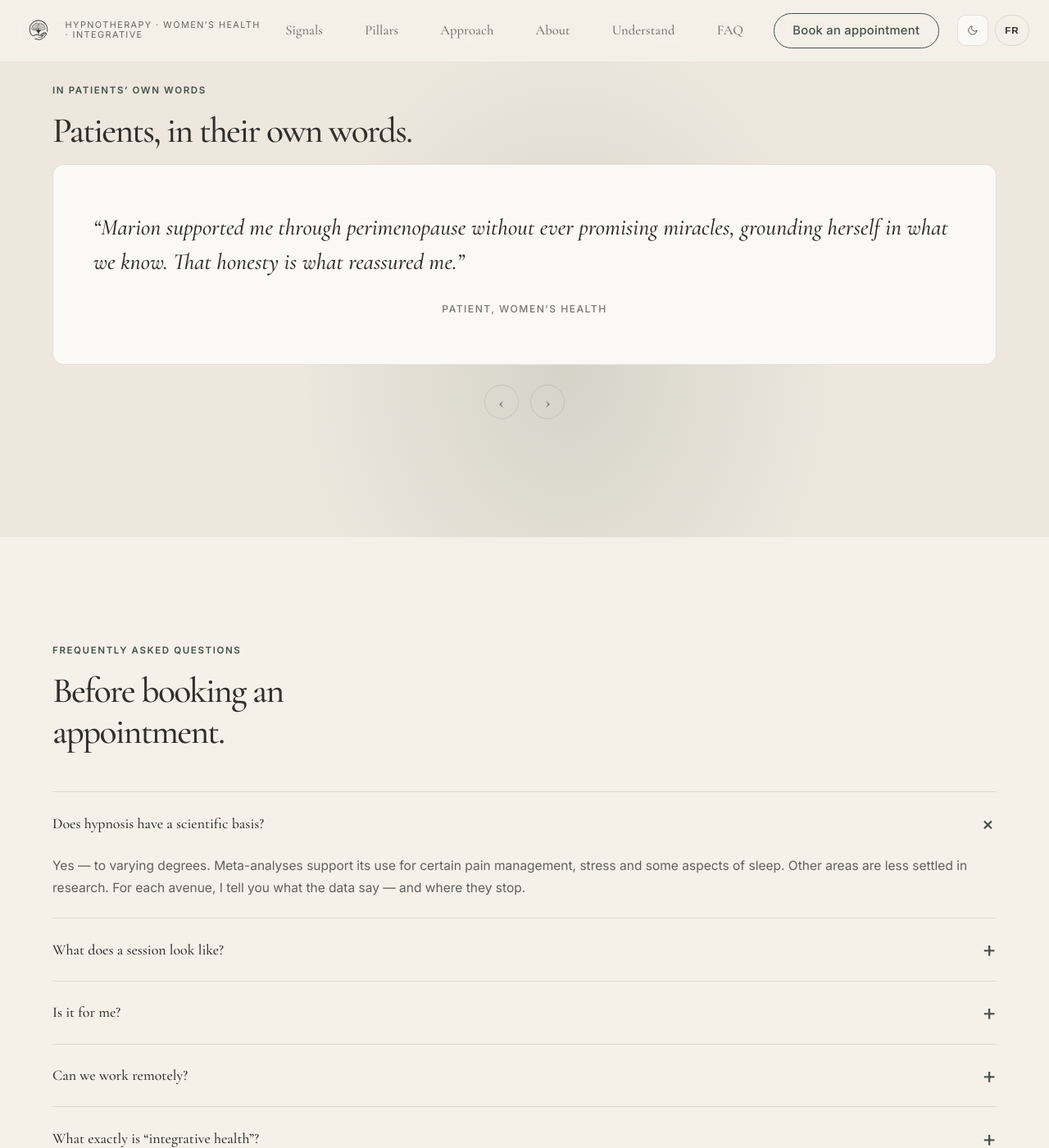
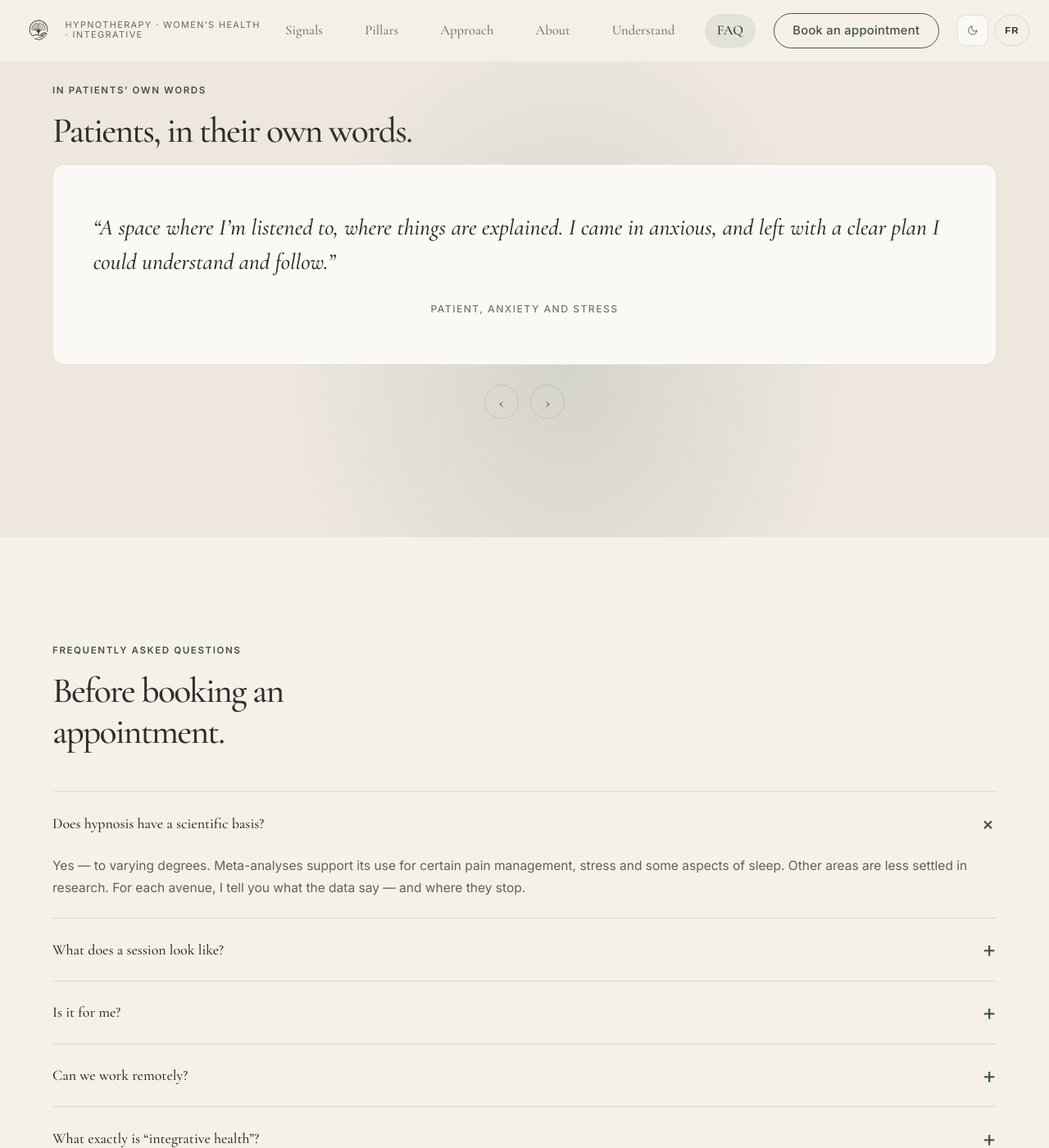
Before and after one commit to logan169/hypno-site, a Jekyll site: the page built from index.md, in a window 1280 px wide and 1400 px high, scrolled down 5693 px. Shown: the whole window at 82% size. Built offline with Jekyll 4.4.1, drawn with Linux system fonts in a browser that asks for light colours; part of the change alters nothing that is shown.

Commit message:
Nav: rounded pill scroll-spy (was never firing: [href^=#] missed absolute hrefs) + CTA active state; hide scrollbar gutter so section backgrounds read as full 100% vs navbar. Verified pills follow scroll (Piliers/Approche/rendezvous), CTA active fill, 390px sections=100%.

```diff
--- a/_includes/head.html
+++ b/_includes/head.html
@@ -39,10 +39,10 @@
   <script>window.__BASEURL__="{{ site.baseurl }}/";</script>
 
   <!-- Styles + JS criticques (préchargés avant <link>/<script> pour couper le TTI) -->
-  <link rel="preload" href="{{ site.baseurl }}/assets/css/marion.css?v=rework8" as="style">
+  <link rel="preload" href="{{ site.baseurl }}/assets/css/marion.css?v=rework9" as="style">
   <link rel="preload" href="{{ site.baseurl }}/assets/js/main.js" as="script">
-  <link rel="stylesheet" href="{{ site.baseurl }}/assets/css/marion.css?v=rework8">
-  {% if page.collection == 'revue' %}<link rel="stylesheet" href="{{ site.baseurl }}/assets/css/revue.css?v=rework8">{% endif %}
+  <link rel="stylesheet" href="{{ site.baseurl }}/assets/css/marion.css?v=rework9">
+  {% if page.collection == 'revue' %}<link rel="stylesheet" href="{{ site.baseurl }}/assets/css/revue.css?v=rework9">{% endif %}
 
   <!-- Google Analytics (GA4) -->
   {% if site.analytics.enabled and site.analytics.id and jekyll.environment == 'production' %}
--- a/assets/css/marion.css
+++ b/assets/css/marion.css
@@ -117,11 +117,14 @@ h3{font-size:clamp(1.4rem,2.2vw,1.85rem);font-weight:500;line-height:1.2;margin-
 .nav-links a:hover{color:var(--ink);background:color-mix(in srgb,var(--sauge) 16%,transparent)}
 
 /* Active = underline from palette, no pill-deco */
-.nav-links a.nav-active{color:var(--ink)}
-.nav-links a.nav-active::after{content:"";position:absolute;left:.08em;right:.08em;bottom:2px;height:2px;background:var(--forest);border-radius:2px}
-[data-theme="dark"] .nav-links a.nav-active::after{background:var(--sauge)}
+.nav-links a.nav-active{color:var(--ink);background:color-mix(in srgb,var(--sauge) 22%,transparent)}
+[data-theme="dark"] .nav-links a.nav-active{background:color-mix(in srgb,var(--sauge) 24%,transparent);color:var(--ink)}
+/* keep the old underline removed (replaced by the pill above) */
 
-/* ── UNIFIED outline CTA (transparent bg + 1.5px forest border, centered text, pill) ── */
+/* CTA is a link too — visible pill when its section is active */
+.nav-links a.nav-cta.nav-active{background:var(--forest)!important;color:var(--on-forest)!important;border-color:transparent!important}
+[data-theme="dark"] .nav-links a.nav-cta.nav-active{background:var(--sauge)!important;color:var(--dark-bg)!important}
+
 /* !important needed: legacy .btn / .nav-links a / old mobile rules would otherwise leak through. */
 .rdv-cta,.nav-cta{
   background:transparent!important;background-color:transparent!important;
@@ -452,10 +455,9 @@ html.fx-fade .fade.visible{opacity:1;transform:none}
 :focus-visible{outline:2px solid var(--forest);outline-offset:3px;border-radius:4px}
 input:focus-visible,select:focus-visible,textarea:focus-visible,.tool-btn:focus-visible,.btn:focus-visible{outline-color:color-mix(in srgb,var(--forest) 70%,transparent)}
 
-/* ── Custom scrollbar from palette ── */
-::-webkit-scrollbar{width:6px;height:6px}
-::-webkit-scrollbar-track{background:color-mix(in srgb,var(--bg-alt) 50%,transparent)}
-::-webkit-scrollbar-thumb{background:var(--ink-35);border-radius:99px}
+/* ── Scrollbar: overlay (no reserved gutter → section backgrounds reach the true edge) ── */
+html{scrollbar-width:none;-ms-overflow-style:none}
+html::-webkit-scrollbar{width:0;height:0;display:none}
 
 /* ═══════════ Content-completion pass (operator) ═══════════
    Styles the bare content classes the FE redesign left
--- a/assets/js/main.js
+++ b/assets/js/main.js
@@ -405,15 +405,16 @@
      change à chaque section qui prend le dessus, y compris
      « Prendre rendez-vous » sur la section #rendezvous. */
   if (location.pathname.replace(/index\.html$|\/$/, '').indexOf('revue') === -1) {
-    var spyLinks = [].slice.call(document.querySelectorAll('.nav-links a[href^="#"]')).filter(function (a) {
-      // C40 : la CTA « Prendre rendez-vous » participe aussi au spy
-      // (avant elle était exclue → la section #rendezvous activait
-      // par erreur la dernière entrée du menu).
-      return a.getAttribute('href') && a.getAttribute('href').length > 1;
+    var spyLinks = [].slice.call(document.querySelectorAll('.nav-links a[href], .mobile-menu a[href]')).filter(function (a) {
+      // C40 : la CTA « Prendre rendez-vous » participe aussi au spy.
+      // FIX : les href sont absolus (/hypno-site/#piliers) — matcher le fragment,
+      // pas ^# (sinon la liste est vide et le spy ne s'active jamais).
+      var h = a.getAttribute('href') || '';
+      return h.indexOf('#') !== -1 && h.split('#')[1].length > 0;
     });
     if (spyLinks.length && 'requestAnimationFrame' in window) {
       var spyTargets = spyLinks
-        .map(function (a) { return document.querySelector(a.getAttribute('href')); })
+        .map(function (a) { return document.getElementById(a.getAttribute('href').split('#')[1]); })
         .filter(Boolean);
       var ticking = false;
       var setActive = function () {
@@ -434,9 +435,9 @@
           var vis = Math.min(r.bottom, vh) - Math.max(r.top, 0);
           if (vis > bestVis || best === null) { best = spyTargets[i].id; bestVis = Math.max(vis, 1); }
         }
-        var activeHref = (best ? '#' + best : null);
-        document.querySelectorAll('.nav-links a[href^="#"], .mobile-menu a[href^="#"]').forEach(function (a) {
-          a.classList.toggle('nav-active', activeHref !== null && a.getAttribute('href') === activeHref);
+        document.querySelectorAll('.nav-links a[href], .mobile-menu a[href]').forEach(function (a) {
+          var frag = (a.getAttribute('href') || '').split('#')[1];
+          a.classList.toggle('nav-active', best !== null && frag === best);
         });
         ticking = false;
       };
```
